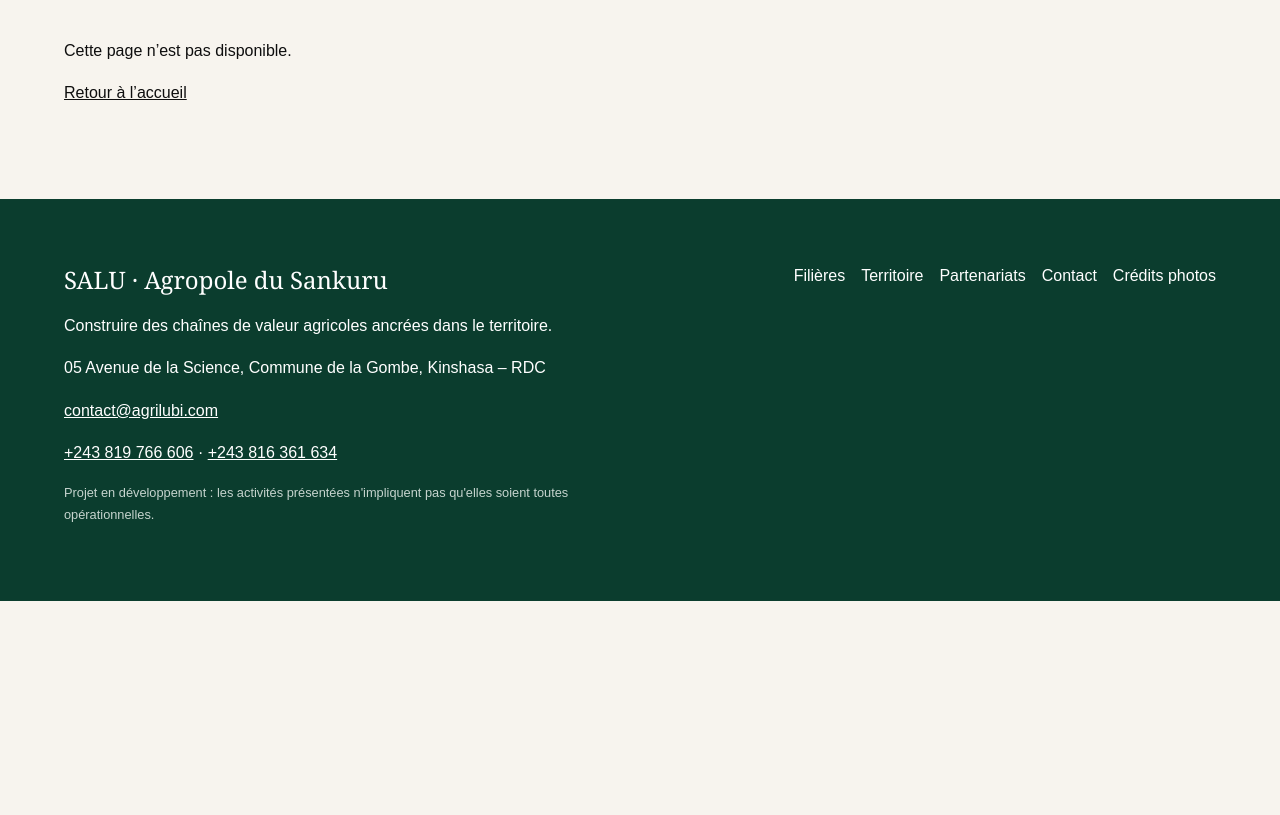
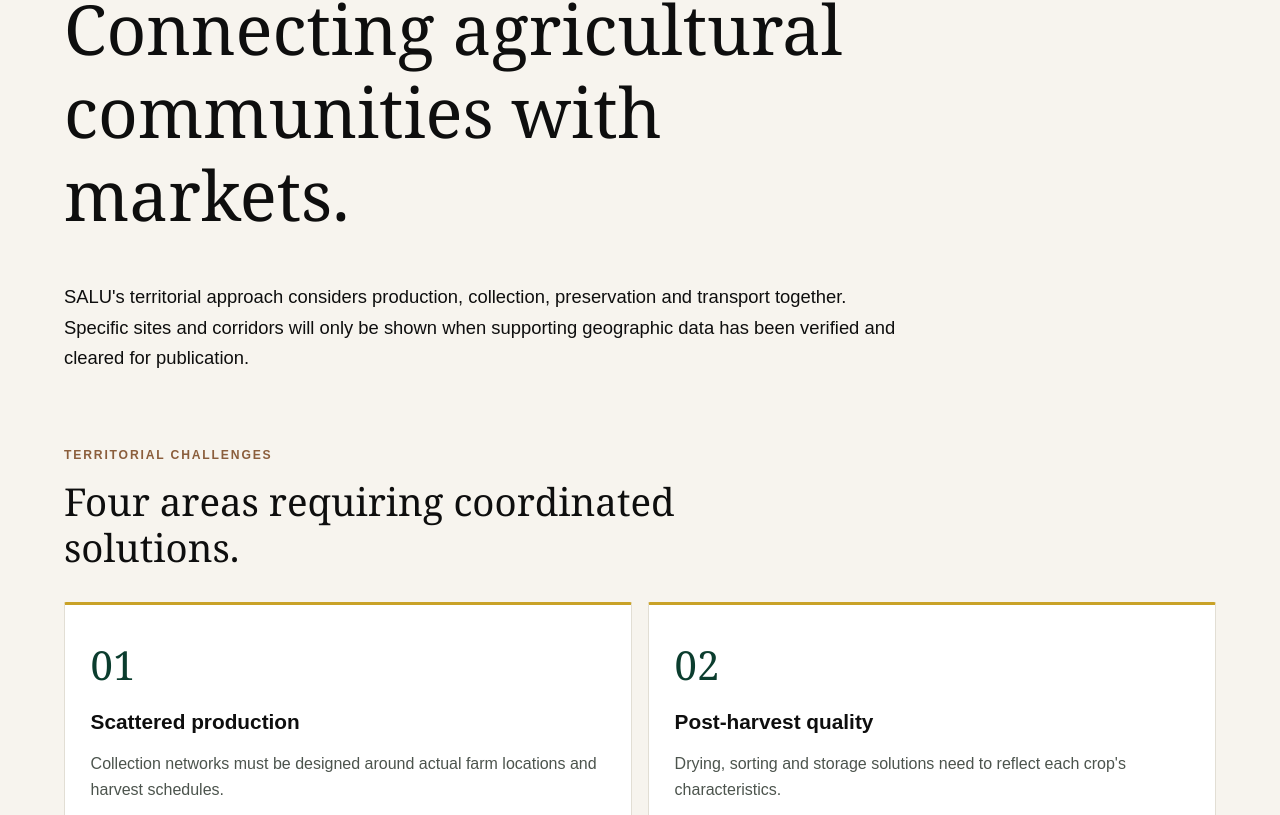
Before and after one commit to Jnk017/Agrilubi-website, a Next.js app: page /en/territory in a window 1280 px wide. Before the commit this address had no page. Shown: the part 285-1100 px from the top of the page. Before the commit the page ends 886 px from the top, so only its background shows below. Built offline with nearby package versions, Linux system fonts and the light colour scheme.

Commit message:
feat(i18n): add English institutional routes

```diff
--- /dev/null
+++ b/src/app/en/territory/page.tsx
@@ -0,0 +1,16 @@
+import Link from "next/link";
+import type {Metadata} from "next";
+import {TerritoryAtlas} from "@/components/territory-atlas";
+export const metadata:Metadata={title:"Territory and market access | SALU",description:"How agricultural collection, storage and transport shape development opportunities in Sankuru."};
+const issues=[
+ ["Scattered production","Collection networks must be designed around actual farm locations and harvest schedules."],
+ ["Post-harvest quality","Drying, sorting and storage solutions need to reflect each crop's characteristics."],
+ ["Market access","Road and river transport options require verified routes and operational assessments."],
+ ["Value-chain coordination","Traceability, producer agreements and quality standards will be essential."]
+] as const;
+export default function Page(){return <main lang="en">
+ <div className="page-intro"><p className="eyebrow">Lubi · Sankuru · DR Congo</p><h1>Connecting agricultural communities with markets.</h1><p>SALU's territorial approach considers production, collection, preservation and transport together. Specific sites and corridors will only be shown when supporting geographic data has been verified and cleared for publication.</p></div>
+ <section><div className="section-heading"><p className="eyebrow">Territorial challenges</p><h2>Four areas requiring coordinated solutions.</h2></div><div className="grid territory-challenges">{issues.map(([title,description],index)=><article className="card" key={title}><span className="number">{String(index+1).padStart(2,"0")}</span><h3>{title}</h3><p>{description}</p></article>)}</div></section>
+ <section className="band"><p className="eyebrow">Geographic transparency</p><h2>Validated data only.</h2><p>An interactive atlas is being developed. No unverified coordinates, proposed facilities or transport routes will be presented as established facts.</p><Link className="inline-link" href="/territoire-enclavement">View the French territorial page and atlas →</Link></section>
+ <section className="institutional-cta"><div><p className="eyebrow">Technical cooperation</p><h2>Territory-led project design.</h2><p>Planning must be informed by local evidence, producer participation and economic feasibility.</p></div><Link className="button" href="/en/contact">Contact SALU</Link></section>
+ </main>}
```
